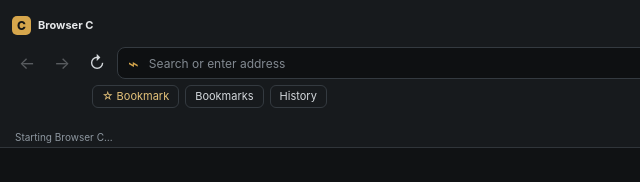
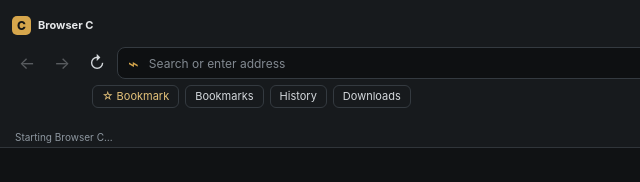
Before and after one commit to Liladizilla/browser-c, an Electron app: page src/renderer/index.html in a window 1280 px wide. Shown: the full height of the page, 0-640 px from the left. Drawn offline with Linux system fonts and the light colour scheme; no server answers.

Commit message:
feat: add download manager with save prompt and cancellation

```diff
--- a/src/renderer/index.html
+++ b/src/renderer/index.html
@@ -30,6 +30,7 @@
       <button id="bookmark-current" title="Bookmark current page" aria-label="Bookmark current page">☆ Bookmark</button>
       <button id="show-bookmarks" title="Show bookmarks">Bookmarks</button>
       <button id="show-history" title="Show browsing history">History</button>
+      <button id="show-downloads" title="Show downloads">Downloads</button>
     </div>
     <div id="status" role="status" aria-live="polite">Starting Browser C…</div>
   </header>
```
